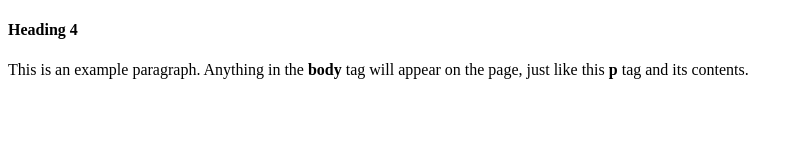
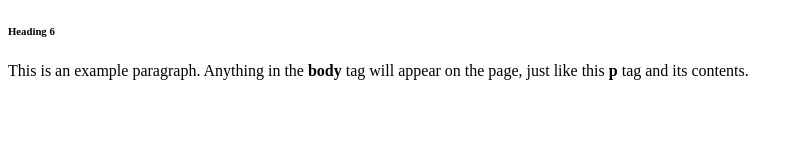
Before and after one commit to DrobnjakS18/Test-Projext, a plain HTML site: page index.html in a window 1280 px wide. Shown: the whole page, without its empty margins (0-803 px from the left). Drawn offline with Linux system fonts and the light colour scheme.

Commit message:
Soft reset

```diff
--- a/index.html
+++ b/index.html
@@ -5,7 +5,7 @@
     <link rel="stylesheet" href="css/style.css">
   </head>
   <body>
-    <h4>Heading 4</h4>
+    <h6>Heading 6</h6>
     <p>This is an example paragraph. Anything in the <strong>body</strong> tag will appear on the page, just like this <strong>p</strong> tag and its contents.</p>
     <script src="js/script.js"></script>
   </body>
```
